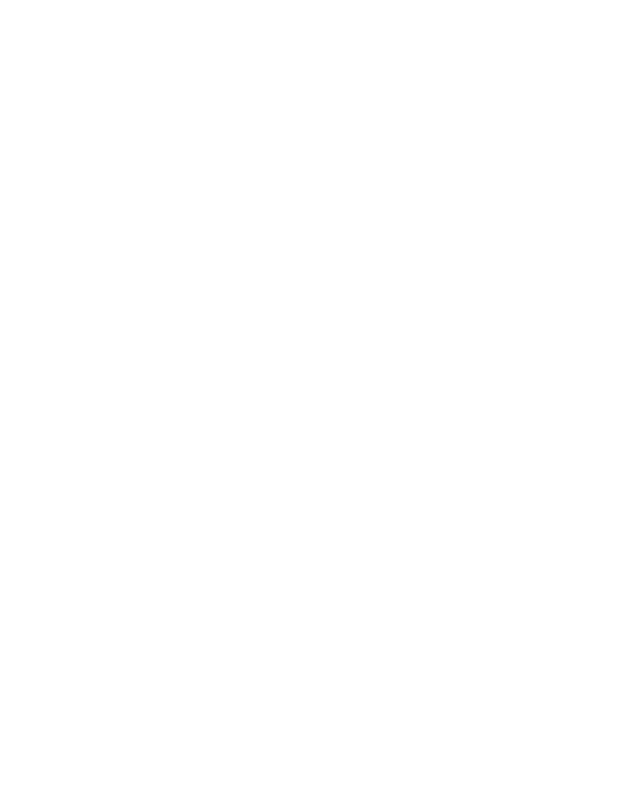
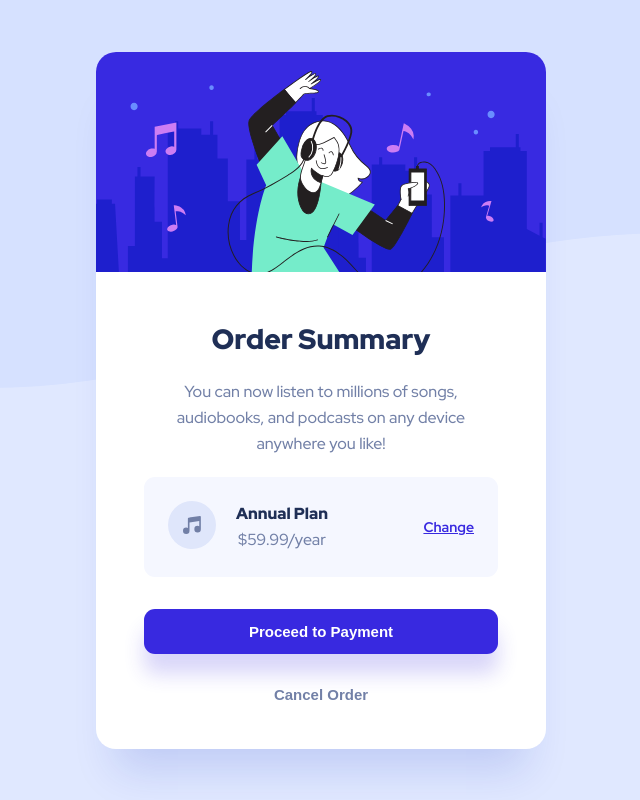
Before and after one commit to Bayoumi-dev/Order-summary-component, a plain HTML site: page index.html in a window 1280 px wide. Shown: the whole page, without its empty margins (319-959 px from the left). Drawn offline with Linux system fonts and the light colour scheme.

Commit message:
Order summary component

```diff
--- a/css/style.css
+++ b/css/style.css
@@ -7,6 +7,7 @@
   --colors-bright-blue: hsl(245, 75%, 52%);
   /* Colors Neutral */
   --colors-very-pale-blue: hsl(225, 100%, 98%);
+  --colors-soft-blue: hsl(245, 83%, 68%);
   --colors-desaturated-blue: hsl(224, 23%, 55%);
   --colors-dark-blue: hsl(223, 47%, 23%);
   /* Fonts */
@@ -25,17 +26,17 @@ html {
 }
 body {
   font-family: var(--fonts-main);
+  line-height: 1.625;
   cursor: default;
 }
 /* Reset Some Elements */
 a {
-  display: block;
   color: inherit;
-  text-decoration: none;
   outline: none;
   cursor: pointer;
 }
 button {
+  display: block;
   color: inherit;
   border: none;
   outline: none;
@@ -49,6 +50,167 @@ main {
   align-items: center;
   min-height: 100vh;
   padding: 6px;
-  background-color: var();
+  background-image: url(../images/pattern-background-desktop.svg);
+  background-color: var(--colors-pale-blue);
+  background-repeat: no-repeat;
+  background-size: contain;
 }
 /* Order summary component */
+.order-summary {
+  max-width: 450px;
+  min-height: 697px;
+  background-color: white;
+  box-shadow: 0px 40px 40px -20px rgba(13, 48, 189, 0.151826);
+  border-radius: 20px;
+  -webkit-border-radius: 20px;
+  -moz-border-radius: 20px;
+  -ms-border-radius: 20px;
+  -o-border-radius: 20px;
+  overflow: hidden;
+}
+.order-summary__img__wrapper {
+  height: 220px;
+  overflow: hidden;
+}
+.order-summary__img__wrapper img {
+  width: 100%;
+  height: 100%;
+  object-fit: cover;
+}
+.order-summary__body {
+  padding: 45px 48px 0;
+  text-align: center;
+}
+.order-summary__body h1 {
+  font-size: 1.75rem;
+  font-weight: 900;
+  color: var(--colors-dark-blue);
+}
+.order-summary__body > p {
+  color: var(--colors-desaturated-blue);
+  margin: 17px auto 20px;
+}
+.order-summary__plan {
+  display: flex;
+  align-items: center;
+  justify-content: space-between;
+  padding: 24px;
+  background-color: var(--colors-very-pale-blue);
+  border-radius: 11px;
+  -webkit-border-radius: 11px;
+  -moz-border-radius: 11px;
+  -ms-border-radius: 11px;
+  -o-border-radius: 11px;
+}
+.order-summary__plan .details {
+  display: flex;
+  flex-wrap: wrap;
+}
+.order-summary__plan .details::before {
+  content: "";
+  display: inline-block;
+  width: 48px;
+  height: 48px;
+  background: url(../images/icon-music.svg);
+  margin-right: 20px;
+}
+.order-summary__plan .details .current-plan {
+  font-weight: 900;
+  color: var(--colors-dark-blue);
+}
+.order-summary__plan .details .pricing {
+  display: block;
+  color: var(--colors-desaturated-blue);
+}
+.order-summary__plan .change {
+  font-size: 0.875rem;
+  font-weight: 700;
+  color: var(--colors-bright-blue);
+  transition: color 0.3s;
+  -webkit-transition: color 0.3s;
+  -moz-transition: color 0.3s;
+  -ms-transition: color 0.3s;
+  -o-transition: color 0.3s;
+}
+.order-summary__plan .change:hover {
+  color: var(--colors-soft-blue);
+  text-decoration: none;
+}
+.order-summary__buttons button {
+  font-size: 0.9375rem;
+  font-weight: 900;
+}
+.order-summary__buttons .payment {
+  width: 100%;
+  color: white;
+  background-color: var(--colors-bright-blue);
+  padding: 14px 0;
+  margin: 32px auto;
+  box-shadow: 0px 20px 20px rgba(56, 42, 225, 0.190291);
+  border-radius: 11px;
+  -webkit-border-radius: 11px;
+  -moz-border-radius: 11px;
+  -ms-border-radius: 11px;
+  -o-border-radius: 11px;
+  transition: background-color 0.3s;
+  -webkit-transition: background-color 0.3s;
+  -moz-transition: background-color 0.3s;
+  -ms-transition: background-color 0.3s;
+  -o-transition: background-color 0.3s;
+}
+.order-summary__buttons .payment:hover {
+  background-color: var(--colors-soft-blue);
+}
+.order-summary__buttons .cancel {
+  color: var(--colors-desaturated-blue);
+  margin: auto;
+  transition: color 0.3s;
+  -webkit-transition: color 0.3s;
+  -moz-transition: color 0.3s;
+  -ms-transition: color 0.3s;
+  -o-transition: color 0.3s;
+}
+.order-summary__buttons .cancel:hover {
+  color: var(--colors-dark-blue);
+}
+/* Media - Mobile devices */
+@media (max-width: 576px) {
+  main {
+    background-image: url(../images/pattern-background-mobile.svg);
+  }
+  .order-summary {
+    max-width: 327px;
+    min-height: 567px;
+  }
+  .order-summary__img__wrapper {
+    height: 160px;
+  }
+  .order-summary__body {
+    padding: 32px 24px;
+  }
+  .order-summary__body h1 {
+    font-size: 1.375rem;
+  }
+  .order-summary__body > p {
+    font-size: 0.9375rem;
+    margin: 16px auto 24px;
+  }
+  .order-summary__buttons .payment {
+    margin: 24px auto;
+  }
+  .order-summary__plan {
+    padding: 16px;
+  }
+  .order-summary__plan .change {
+    font-size: 0.8125rem;
+  }
+  .order-summary__plan .details p {
+    font-size: 0.875rem;
+  }
+}
+@media (max-width: 340px) {
+  .order-summary {
+    max-width: 270px;
+    min-height: 567px;
+  }
+}
--- a/index.html
+++ b/index.html
@@ -3,22 +3,51 @@
 
 <head>
    <!-- specifies the character encoding for the HTML document -->
-    <meta charset="UTF-8">
+   <meta charset="UTF-8" />
    <!-- Displays site properly based on user's device -->
-    <meta name="viewport" content="width=device-width, initial-scale=1.0">
+   <meta name="viewport" content="width=device-width, initial-scale=1.0" />
    <!-- Provides a brief summary of a web page -->
    <meta name="description" content="This is a solution to the Order summary component challenge on Frontend Mentor.
-        The purpose of this challenge is to improve my coding skills by building realistic projects.">
+        The purpose of this challenge is to improve my coding skills by building realistic projects." />
    <!-- Favicon -->
-    <link rel="icon" type="image/ico" sizes="32x32" href="images/favicon.ico">
+   <link rel="icon" type="image/ico" sizes="32x32" href="images/favicon.ico" />
    <!-- CSS File  -->
-    <link rel="stylesheet" href="css/style.css">
+   <link rel="stylesheet" href="css/style.css" />
    <title>Frontend Mentor | Order summary component</title>
 </head>
 
 <body>
    <main>
 
+      <section>
+         <!-- Order summary component -->
+         <div class="order-summary">
+            <div class="order-summary__img__wrapper">
+               <img src="images/illustration-hero.svg" alt="" />
+            </div>
+            <div class="order-summary__body">
+               <h1>Order Summary</h1>
+               <p>
+                  You can now listen to millions of songs, audiobooks, and podcasts
+                  on any device anywhere you like!
+               </p>
+               <div class="order-summary__plan">
+                  <div class="details">
+                     <p>
+                        <span class="current-plan">Annual Plan</span>
+                        <span class="pricing">$59.99/year</span>
+                     </p>
+                  </div>
+                  <a href="#" class="change">Change</a>
+               </div>
+               <div class="order-summary__buttons">
+                  <button class="payment">Proceed to Payment</button>
+                  <button class="cancel">Cancel Order</button>
+               </div>
+            </div>
+         </div>
+      </section>
+
    </main>
 </body>
 
```
Lines whose indentation alone changed are shown as unchanged.
